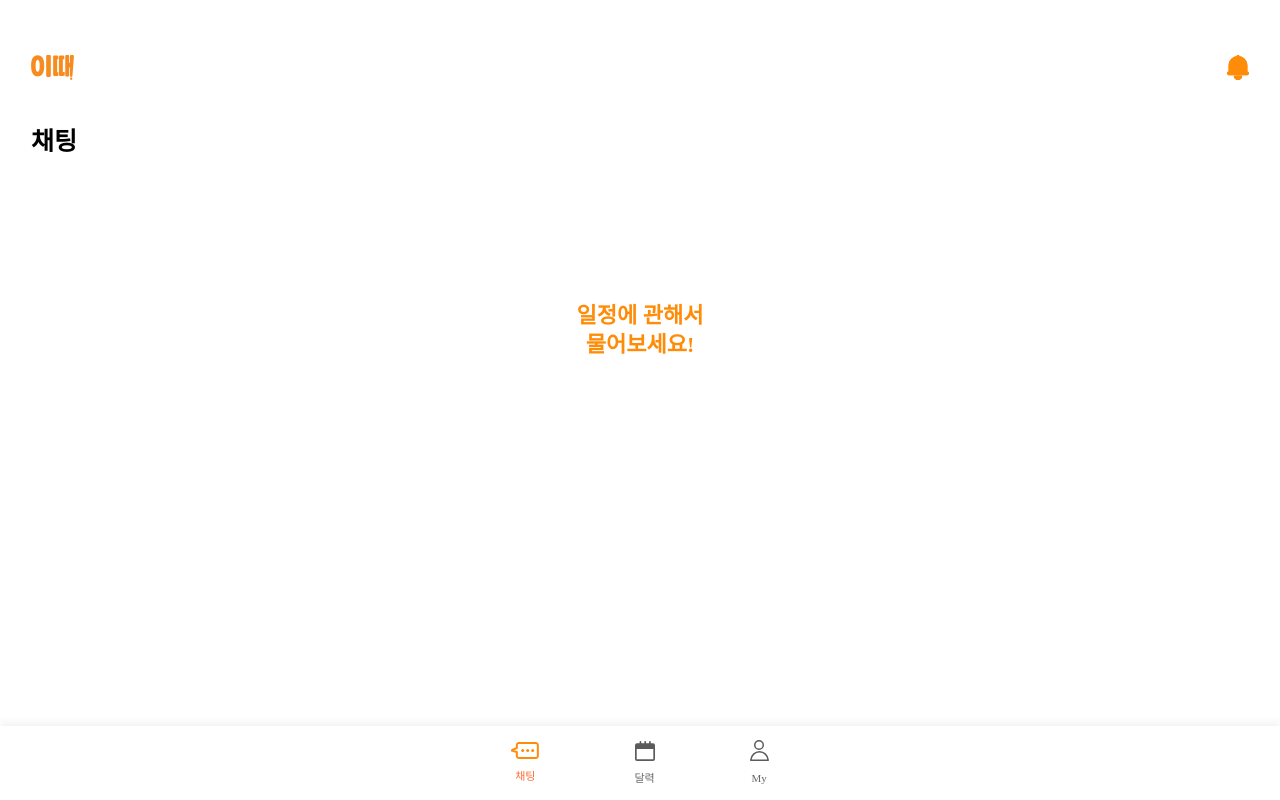
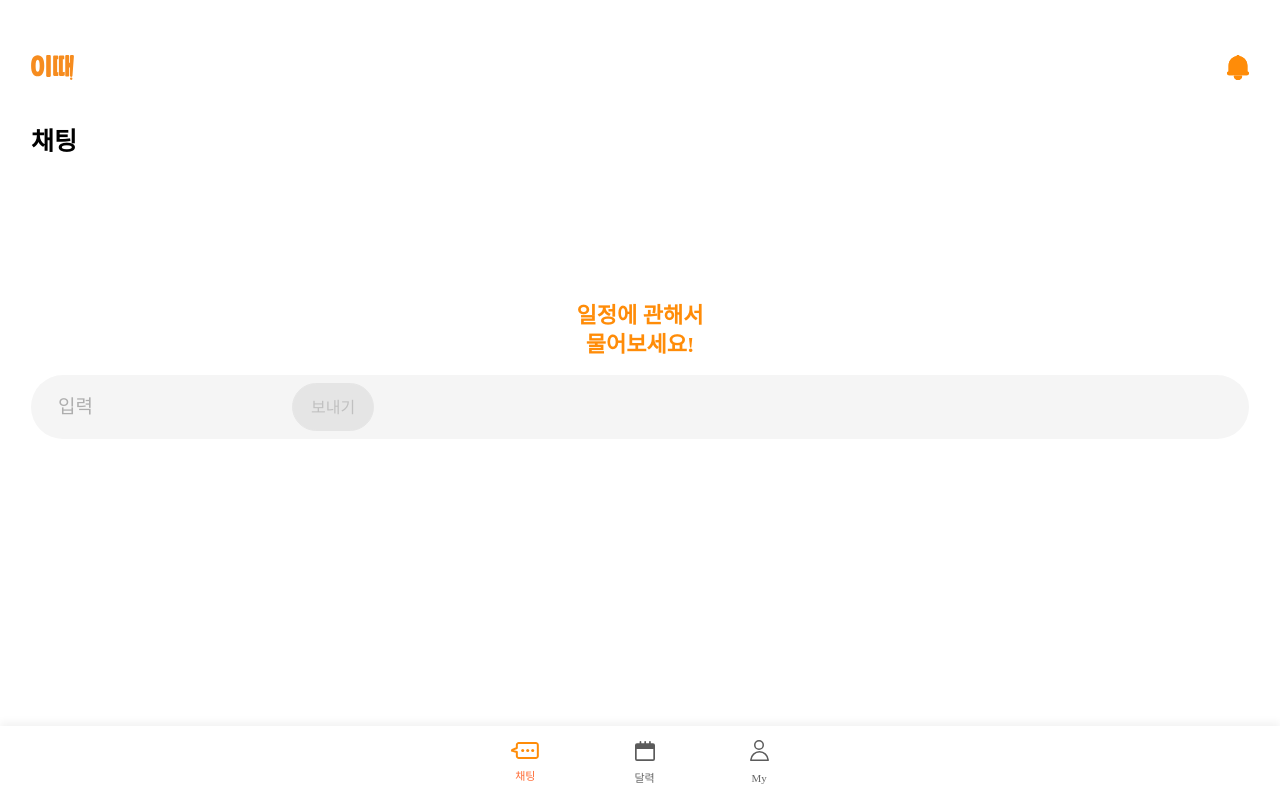
Before and after one commit to highthon-16/FE, a React (Vite) app: page /chat in a window 1280 px wide. Built offline with nearby package versions, Linux system fonts and the light colour scheme.

Commit message:
채팅 페이지 퍼블리싱

```diff
--- /dev/null
+++ b/src/components/chat/ChatInput.tsx
@@ -0,0 +1,45 @@
+import styled from "@emotion/styled";
+import { theme } from "@/themes";
+import { Button } from "../common";
+
+interface ChatInputProps {
+  placeholder?: string;
+  value?: string;
+  onChange?: (e: React.ChangeEvent<HTMLInputElement>) => void;
+}
+
+export const ChatInput = ({ placeholder, value, onChange }: ChatInputProps) => {
+  return (
+    <InputContainer>
+      <Input placeholder={placeholder} value={value} onChange={onChange} />
+      <Button size="sm" disabled={!value} color="#ffffff">
+        보내기
+      </Button>
+    </InputContainer>
+  );
+};
+
+const Input = styled.input`
+  font-family: Pretendard;
+  font-weight: 500;
+  font-size: 19px;
+  line-height: 100%;
+  border: none;
+  outline: none;
+  background-color: transparent;
+  &::placeholder {
+    color: #aeaeae;
+    font-family: Pretendard;
+    font-weight: 500;
+    font-size: 19px;
+    line-height: 100%;
+  }
+`;
+
+const InputContainer = styled.div`
+  padding: 8px 11px 8px 27px;
+  background-color: ${theme.color.serve2};
+  border-radius: 100px;
+  display: flex;
+  align-items: center;
+`;
--- a/src/components/chat/index.ts
+++ b/src/components/chat/index.ts
@@ -0,0 +1 @@
+export * from "./ChatInput";
--- a/src/components/common/Button.tsx
+++ b/src/components/common/Button.tsx
@@ -6,10 +6,11 @@ interface ButtonProps extends ButtonHTMLAttributes<HTMLButtonElement> {
   backgroundColor?: string;
   borderColor?: string;
   size?: "sm" | "md" | "lg";
+  color?: string;
 }
 
 const sizeStyles = {
-  sm: { padding: "0.25rem 0.75rem", fontSize: "0.875rem" },
+  sm: { padding: "15px 18px", fontSize: "16px" },
   md: { padding: "18px 120px", fontSize: "1rem" },
   lg: { padding: "0.75rem 1.5rem", fontSize: "1.125rem" },
 };
@@ -24,7 +25,7 @@ const StyledButton = styled.button<ButtonProps>`
   line-height: 100%;
   letter-spacing: 0%;
   text-align: center;
-  color: #000000;
+  color: ${({ color }) => color};
   background-color: ${({ backgroundColor = theme.color.main }) =>
     backgroundColor};
   border-color: ${({ borderColor = theme.color.main }) => borderColor};
--- a/src/components/index.ts
+++ b/src/components/index.ts
@@ -3,3 +3,4 @@ export * from "./home";
 export * from "./common";
 export * from "./alarm";
 export * from "./calendar";
+export * from "./chat";
--- a/src/pages/Chat.tsx
+++ b/src/pages/Chat.tsx
@@ -1,7 +1,13 @@
+import { ChatInput } from "@/components";
 import { theme } from "@/themes";
 import styled from "@emotion/styled";
+import { useState } from "react";
 
 export const Chat = () => {
+  const [value, setValue] = useState<string>("");
+  const onChange = (e: React.ChangeEvent<HTMLInputElement>) => {
+    setValue(e.target.value);
+  };
   return (
     <Wrapper>
       <Title>채팅</Title>
@@ -11,6 +17,7 @@ export const Chat = () => {
           <br />
           물어보세요!
         </Exp>
+        <ChatInput placeholder="입력" value={value} onChange={onChange} />
       </Contents>
     </Wrapper>
   );
```
Also changed, not shown: src/components/chat/Input.tsx (deleted).
